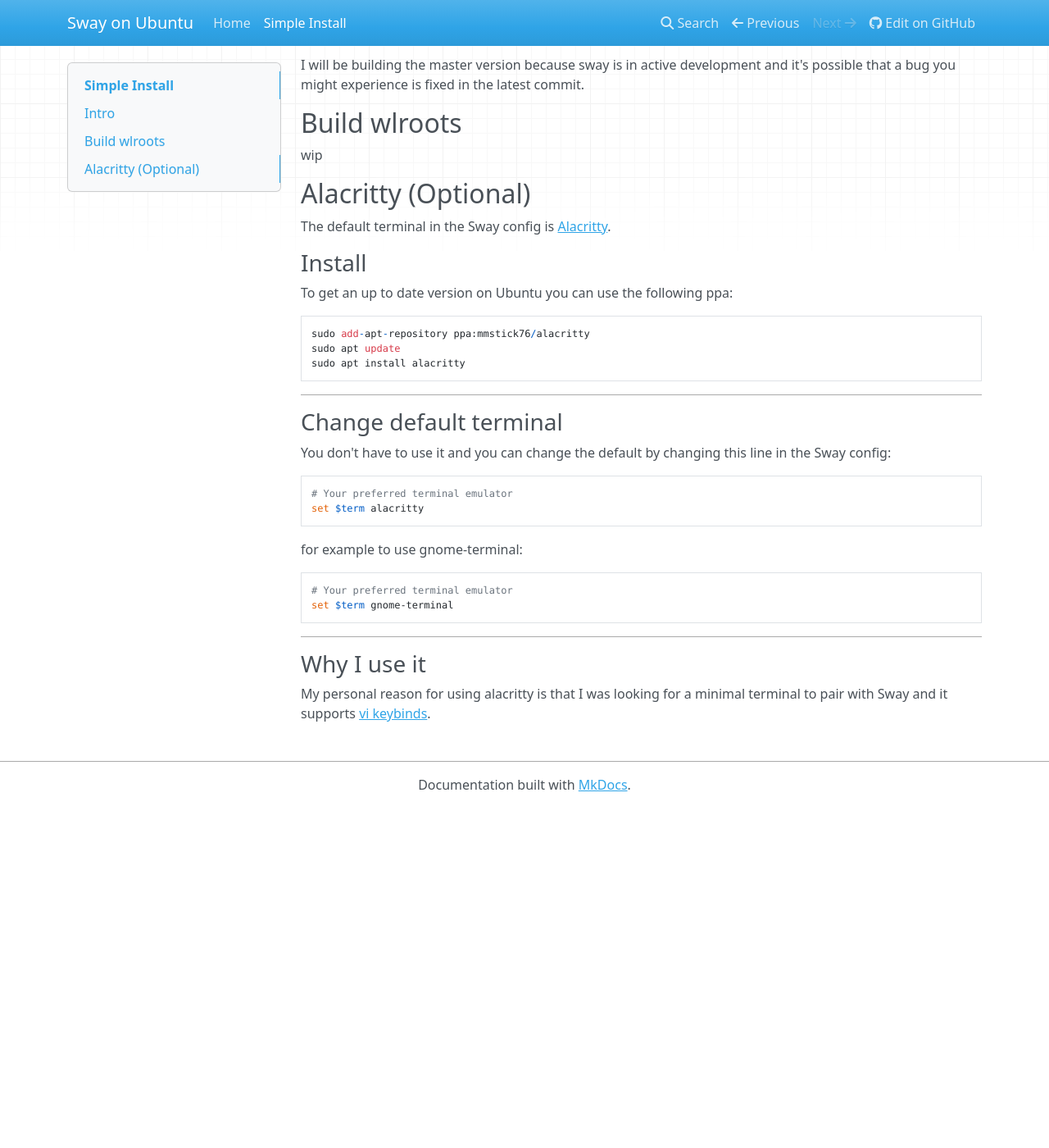
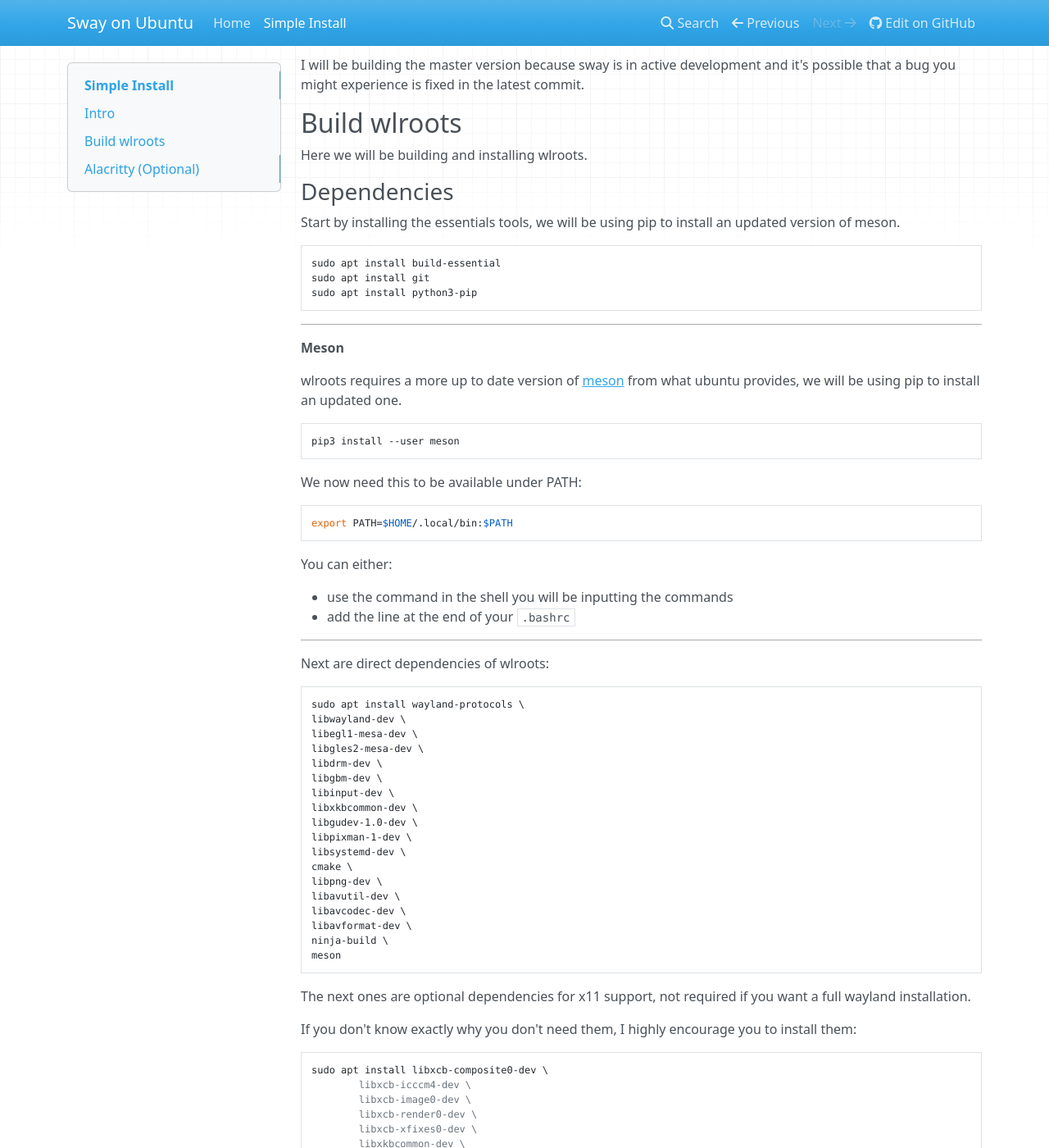
Before and after one commit to Llandy3d/sway-on-ubuntu, an MkDocs documentation site: the page built from docs/simple_install.md, in a window 1280 px wide and 1400 px high, scrolled down 218 px. Shown: the whole window at 82% size. Built offline with MkDocs 1.6.1, drawn with Linux system fonts in a browser that asks for light colours; nearby versions of some CDN libraries; before the commit the page ends 1203 px from its top, so only the background shows below that; some of the changed text lies outside the part shown.

Commit message:
wlroots build & install

````diff
--- a/docs/simple_install.md
+++ b/docs/simple_install.md
@@ -9,7 +9,105 @@
 I will be building the master version because sway is in active development and it's possible that a bug you might experience is fixed in the latest commit.
 
 ## Build wlroots
-wip
+
+Here we will be building and installing wlroots.
+
+### Dependencies
+
+Start by installing the essentials tools, we will be using pip to install an updated version of meson.
+
+```
+sudo apt install build-essential
+sudo apt install git
+sudo apt install python3-pip
+```
+
+---
+
+**Meson**
+
+wlroots requires a more up to date version of [meson](https://mesonbuild.com/) from what ubuntu provides, we will be using pip to install an updated one.
+
+```sh
+pip3 install --user meson
+```
+
+We now need this to be available under PATH:
+```
+export PATH=$HOME/.local/bin:$PATH
+```
+
+You can either:
+
+* use the command in the shell you will be inputting the commands
+* add the line at the end of your `.bashrc`
+
+---
+
+Next are direct dependencies of wlroots:
+```
+sudo apt install wayland-protocols \
+libwayland-dev \
+libegl1-mesa-dev \
+libgles2-mesa-dev \
+libdrm-dev \
+libgbm-dev \
+libinput-dev \
+libxkbcommon-dev \
+libgudev-1.0-dev \
+libpixman-1-dev \
+libsystemd-dev \
+cmake \
+libpng-dev \
+libavutil-dev \
+libavcodec-dev \
+libavformat-dev \
+ninja-build \
+meson
+```
+
+The next ones are optional dependencies for x11 support, not required if you want a full wayland installation.
+
+If you don't know exactly why you don't need them, I highly encourage you to install them:
+```
+sudo apt install libxcb-composite0-dev \
+        libxcb-icccm4-dev \
+        libxcb-image0-dev \
+        libxcb-render0-dev \
+        libxcb-xfixes0-dev \
+        libxkbcommon-dev \
+        libxcb-xinput-dev \
+        libx11-xcb-dev
+```
+
+### Build & Install
+
+Now we will be cloning, building and installing wlroots.
+
+**Clone the repo**
+
+You can choose the path you prefer for the following steps, I will be working in `~/sway-build`.
+```
+mkdir ~/sway-build
+cd ~/sway-build
+git clone https://github.com/swaywm/wlroots.git
+cd wlroots
+```
+
+**Build wlroots**
+```sh
+# ~/sway-build/wlroots
+meson build
+ninja -C build
+```
+
+**Install wlroots**
+```sh
+# ~/sway-build/wlroots
+sudo ninja -C build install
+```
+
+And that's it, with this you have successfully installed wlroots.
 
 ## Alacritty (Optional)
 
````
